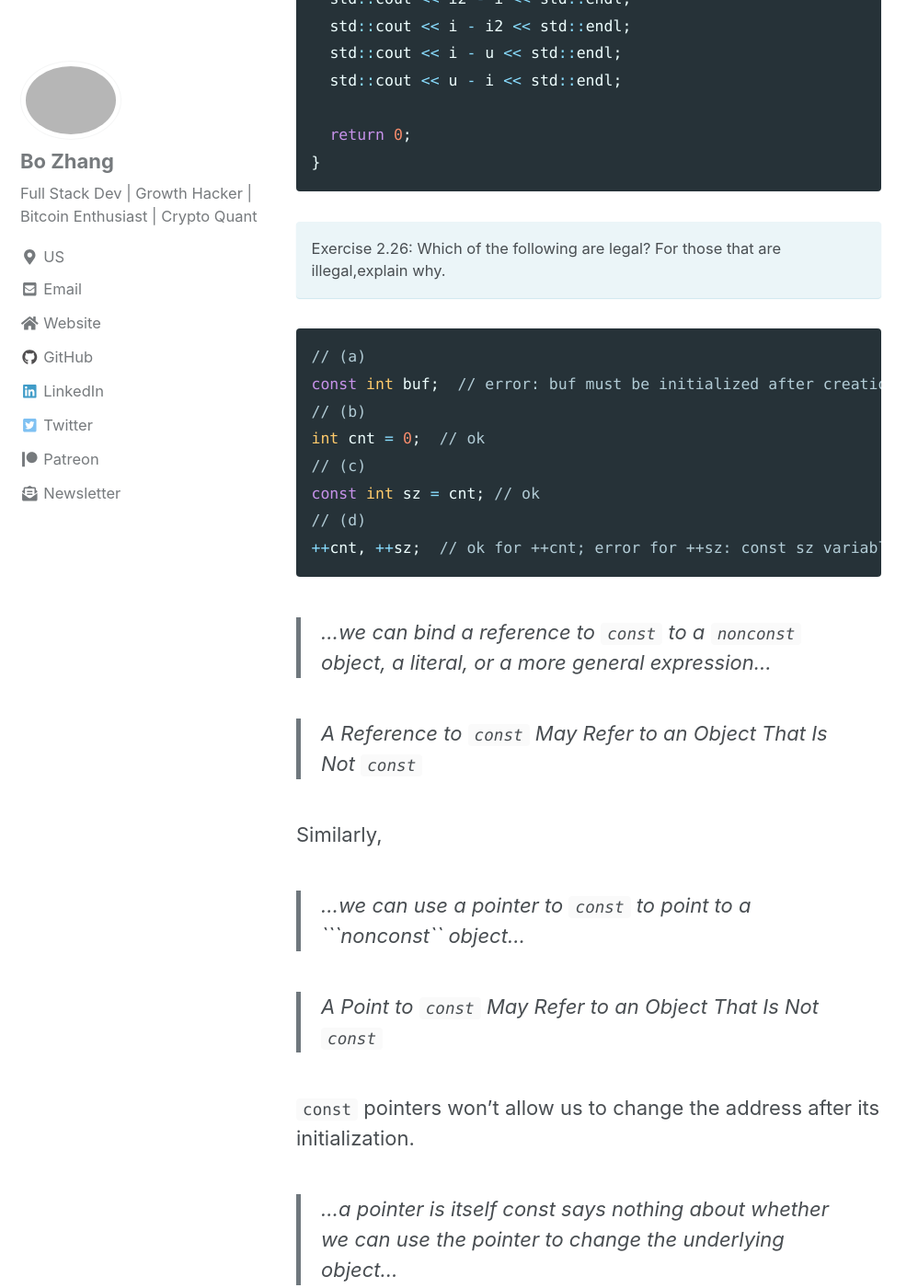
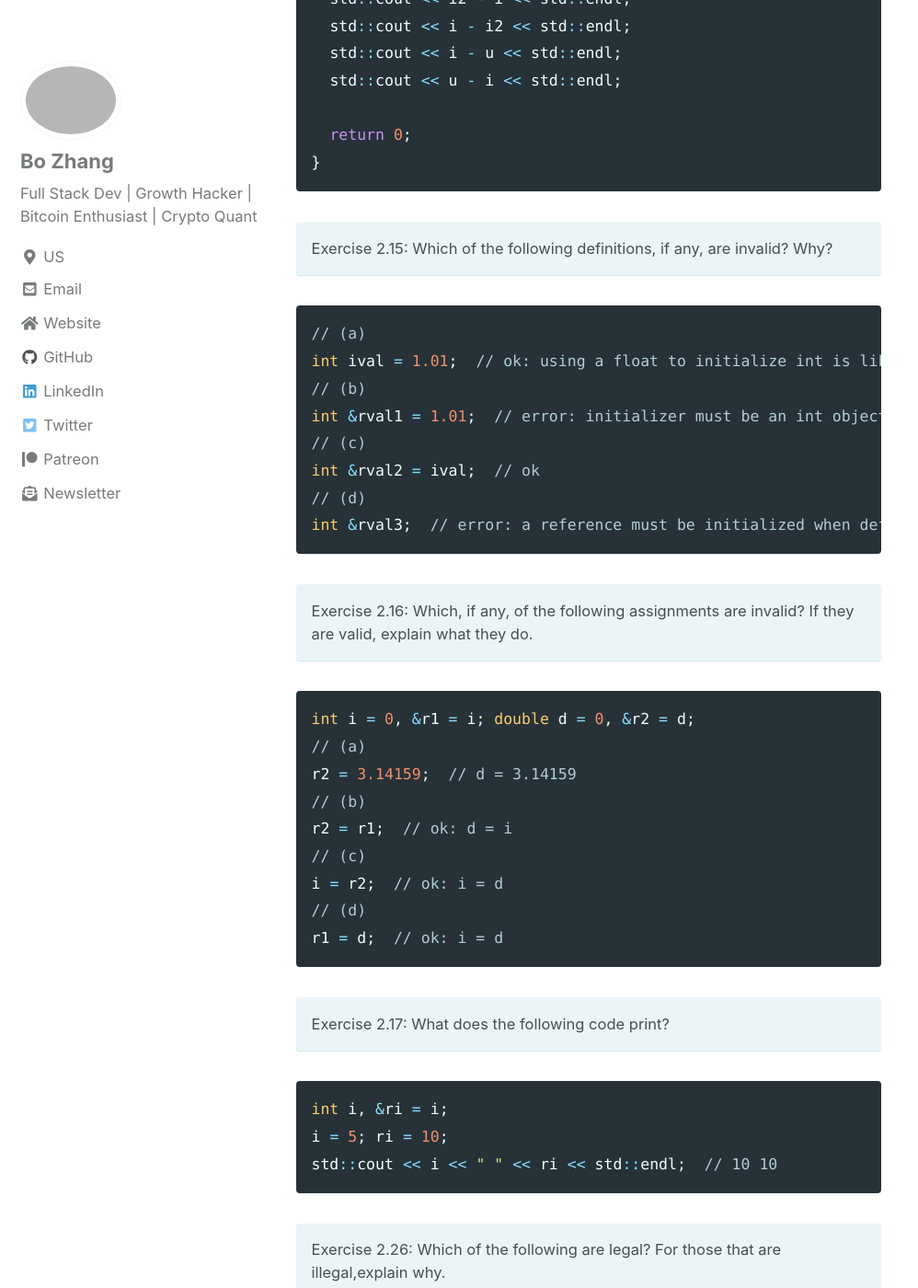
Before and after one commit to 0xboz/blog, a Jekyll site: the page built from _posts/2019-07-25-learn-c-plus-plus-variables-and-basic-types.md, in a window 1280 px wide and 1400 px high, scrolled down 2460 px. Shown: the whole window at 92% size, without its empty margins (0-998 px from the left). Built offline with Jekyll 4.4.1, drawn with Linux system fonts in a browser that asks for light colours; cached includes are drawn as plain includes; nearby versions of some CDN libraries; comment, search, counter and statistics services are not loaded; some of the changed text lies outside the part shown.

Commit message:
Added reference exercises

````diff
--- a/_posts/2019-07-25-learn-c-plus-plus-variables-and-basic-types.md
+++ b/_posts/2019-07-25-learn-c-plus-plus-variables-and-basic-types.md
@@ -69,6 +69,48 @@ int main()
   return 0;
 }
 ```
+
+<div class="notice--info">
+  <p>Exercise 2.15: Which of the following definitions, if any, are invalid? Why?</p>
+</div>
+
+```cpp
+// (a)
+int ival = 1.01;  // ok: using a float to initialize int is likely to lose data. The fractional part will be truncated.
+// (b)
+int &rval1 = 1.01;  // error: initializer must be an int object
+// (c)
+int &rval2 = ival;  // ok
+// (d)
+int &rval3;  // error: a reference must be initialized when defined
+```
+
+<div class="notice--info">
+  <p>Exercise 2.16: Which, if any, of the following assignments are invalid? If they are valid, explain what they do.</p>
+</div>
+
+```cpp
+int i = 0, &r1 = i; double d = 0, &r2 = d;
+// (a)
+r2 = 3.14159;  // d = 3.14159
+// (b)
+r2 = r1;  // ok: d = i
+// (c)
+i = r2;  // ok: i = d
+// (d)
+r1 = d;  // ok: i = d
+```
+
+<div class="notice--info">
+  <p>Exercise 2.17: What does the following code print?</p>
+</div>
+
+```cpp
+int i, &ri = i;
+i = 5; ri = 10;
+std::cout << i << " " << ri << std::endl;  // 10 10
+```
+
 <div class="notice--info">
   <p>Exercise 2.26: Which of the following are legal? For those that are illegal,explain why.</p>
 </div>
````
